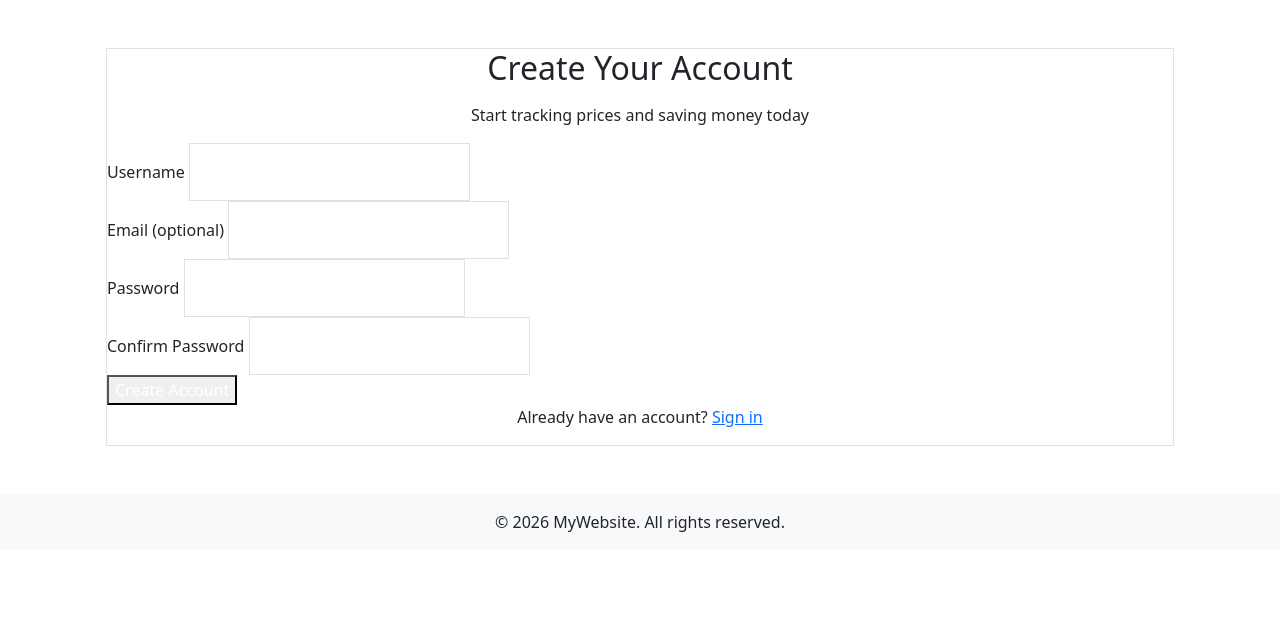
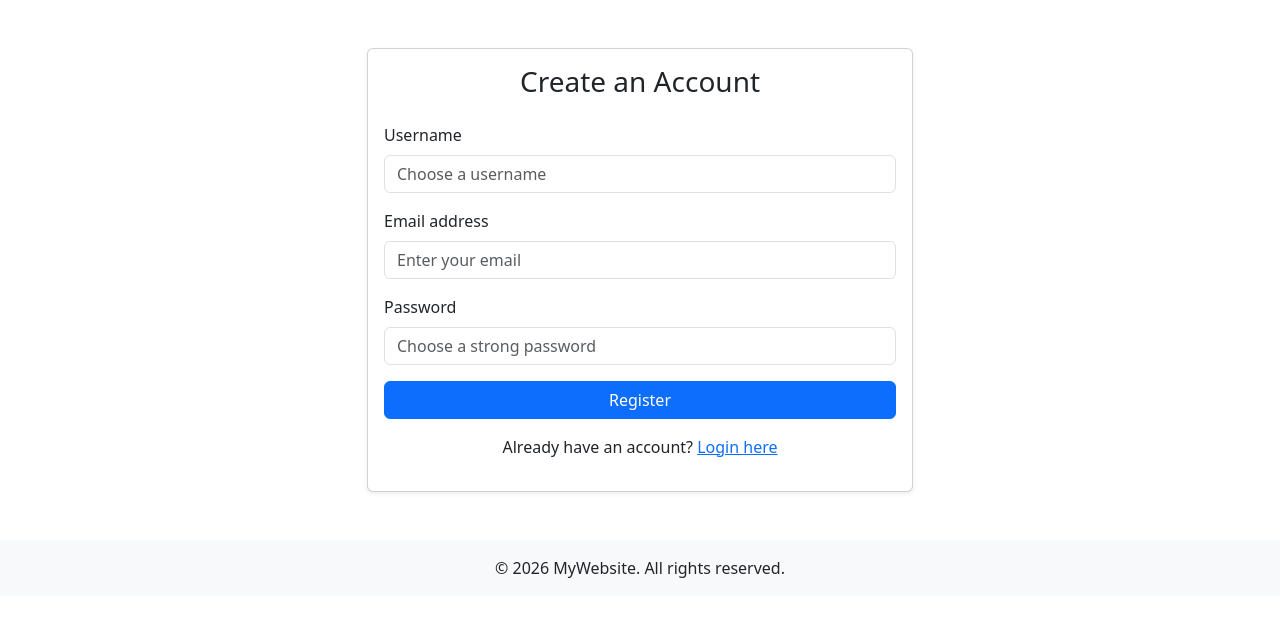
Before and after one commit to sano911/my-price-web, a Flask app: template templates/register.html in a window 1280 px wide. Shown: the part 56-673 px from the top of the page. Run offline with Flask 3, Linux system fonts and the light colour scheme; the template is opened without the code that fills it, so the values that code supplies are empty.

Commit message:
Update register.html

```diff
--- a/templates/register.html
+++ b/templates/register.html
@@ -1,51 +1,42 @@
 {% extends "base.html" %}
-{% block title %}Create Account - Smart Price Finder{% endblock %}
+
+{% block title %}Register - MyWebsite{% endblock %}
 
 {% block content %}
-<div class="min-h-[calc(100vh-8rem)] flex items-center justify-center px-4 sm:px-6 lg:px-8 mt-12">
-    <div class="max-w-md w-full bg-white dark:bg-slate-800 rounded-3xl shadow-soft p-10 border border-slate-200 dark:border-slate-700">
-        <div class="text-center mb-10">
-            <h2 class="text-3xl font-bold text-slate-900 dark:text-white">Create Your Account</h2>
-            <p class="mt-3 text-slate-600 dark:text-slate-300">Start tracking prices and saving money today</p>
+<div class="row justify-content-center">
+    <div class="col-md-6">
+        <div class="card shadow-sm">
+            <div class="card-body">
+                <h3 class="card-title mb-4 text-center">Create an Account</h3>
+
+                {% with messages = get_flashed_messages() %}
+                  {% if messages %}
+                    <div class="alert alert-warning">
+                      {% for message in messages %}
+                        {{ message }}
+                      {% endfor %}
+                    </div>
+                  {% endif %}
+                {% endwith %}
+
+                <form method="POST" action="{{ url_for('register') }}">
+                    <div class="mb-3">
+                        <label for="username" class="form-label">Username</label>
+                        <input type="text" class="form-control" id="username" name="username" required placeholder="Choose a username">
+                    </div>
+                    <div class="mb-3">
+                        <label for="email" class="form-label">Email address</label>
+                        <input type="email" class="form-control" id="email" name="email" required placeholder="Enter your email">
+                    </div>
+                    <div class="mb-3">
+                        <label for="password" class="form-label">Password</label>
+                        <input type="password" class="form-control" id="password" name="password" required placeholder="Choose a strong password">
+                    </div>
+                    <button type="submit" class="btn btn-primary w-100">Register</button>
+                </form>
+                <p class="mt-3 text-center">Already have an account? <a href="{{ url_for('login') }}">Login here</a></p>
+            </div>
         </div>
-
-        <form method="POST" class="space-y-6">
-            {{ form.hidden_tag() }}
-
-            <div>
-                <label for="username" class="block text-sm font-medium text-slate-700 dark:text-slate-300 mb-1">Username</label>
-                <input type="text" name="username" required
-                    class="w-full px-4 py-3 bg-slate-50 dark:bg-slate-700 border border-slate-300 dark:border-slate-600 rounded-xl focus:outline-none focus:ring-2 focus:ring-indigo-500 focus:border-indigo-500 transition">
-            </div>
-
-            <div>
-                <label for="email" class="block text-sm font-medium text-slate-700 dark:text-slate-300 mb-1">Email (optional)</label>
-                <input type="email" name="email"
-                    class="w-full px-4 py-3 bg-slate-50 dark:bg-slate-700 border border-slate-300 dark:border-slate-600 rounded-xl focus:outline-none focus:ring-2 focus:ring-indigo-500 focus:border-indigo-500 transition">
-            </div>
-
-            <div>
-                <label for="password" class="block text-sm font-medium text-slate-700 dark:text-slate-300 mb-1">Password</label>
-                <input type="password" name="password" required
-                    class="w-full px-4 py-3 bg-slate-50 dark:bg-slate-700 border border-slate-300 dark:border-slate-600 rounded-xl focus:outline-none focus:ring-2 focus:ring-indigo-500 focus:border-indigo-500 transition">
-            </div>
-
-            <div>
-                <label for="confirm_password" class="block text-sm font-medium text-slate-700 dark:text-slate-300 mb-1">Confirm Password</label>
-                <input type="password" name="confirm_password" required
-                    class="w-full px-4 py-3 bg-slate-50 dark:bg-slate-700 border border-slate-300 dark:border-slate-600 rounded-xl focus:outline-none focus:ring-2 focus:ring-indigo-500 focus:border-indigo-500 transition">
-            </div>
-
-            <button type="submit"
-                class="w-full py-3.5 bg-indigo-600 text-white font-semibold rounded-xl hover:bg-indigo-700 transition shadow-glow">
-                Create Account
-            </button>
-        </form>
-
-        <p class="mt-8 text-center text-sm text-slate-600 dark:text-slate-400">
-            Already have an account?
-            <a href="/login" class="font-medium text-indigo-600 hover:text-indigo-500">Sign in</a>
-        </p>
     </div>
 </div>
 {% endblock %}
```
